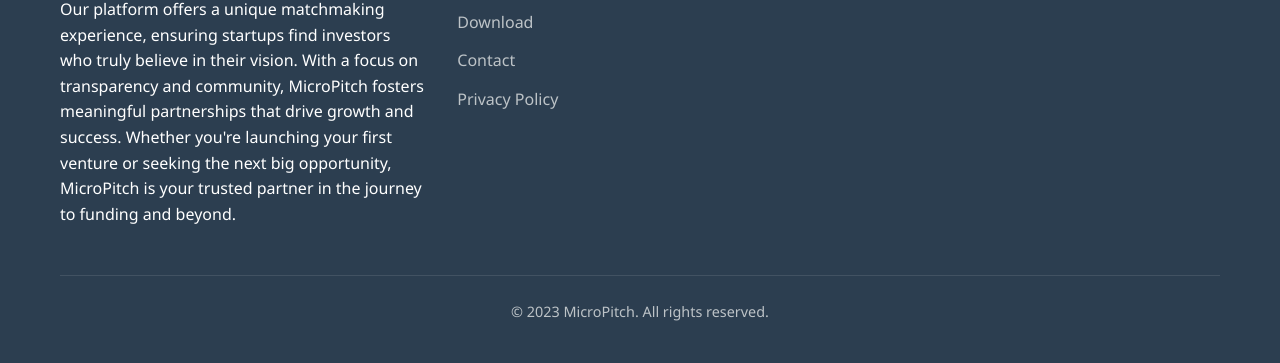
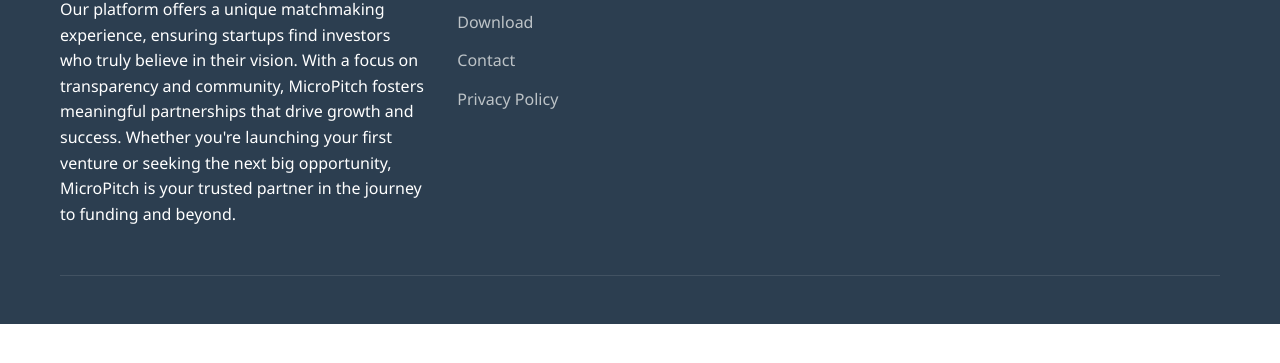
Before and after one commit to Vaibhav-0745/MicropitchWeb, a plain HTML site: page index.html in a window 1280 px wide. Shown: the part 4480-4843 px from the top of the page. After the commit the page ends 4804 px from the top, so only its background shows below. Drawn offline with nearby package versions, Linux system fonts and the light colour scheme.

Commit message:
Update index.html

```diff
--- a/index.html
+++ b/index.html
@@ -648,7 +648,7 @@
                 </div>
             </div>
             <div class="footer-bottom">
-                <p>&copy; 2023 MicroPitch. All rights reserved.</p>
+
             </div>
         </div>
     </footer>
```
